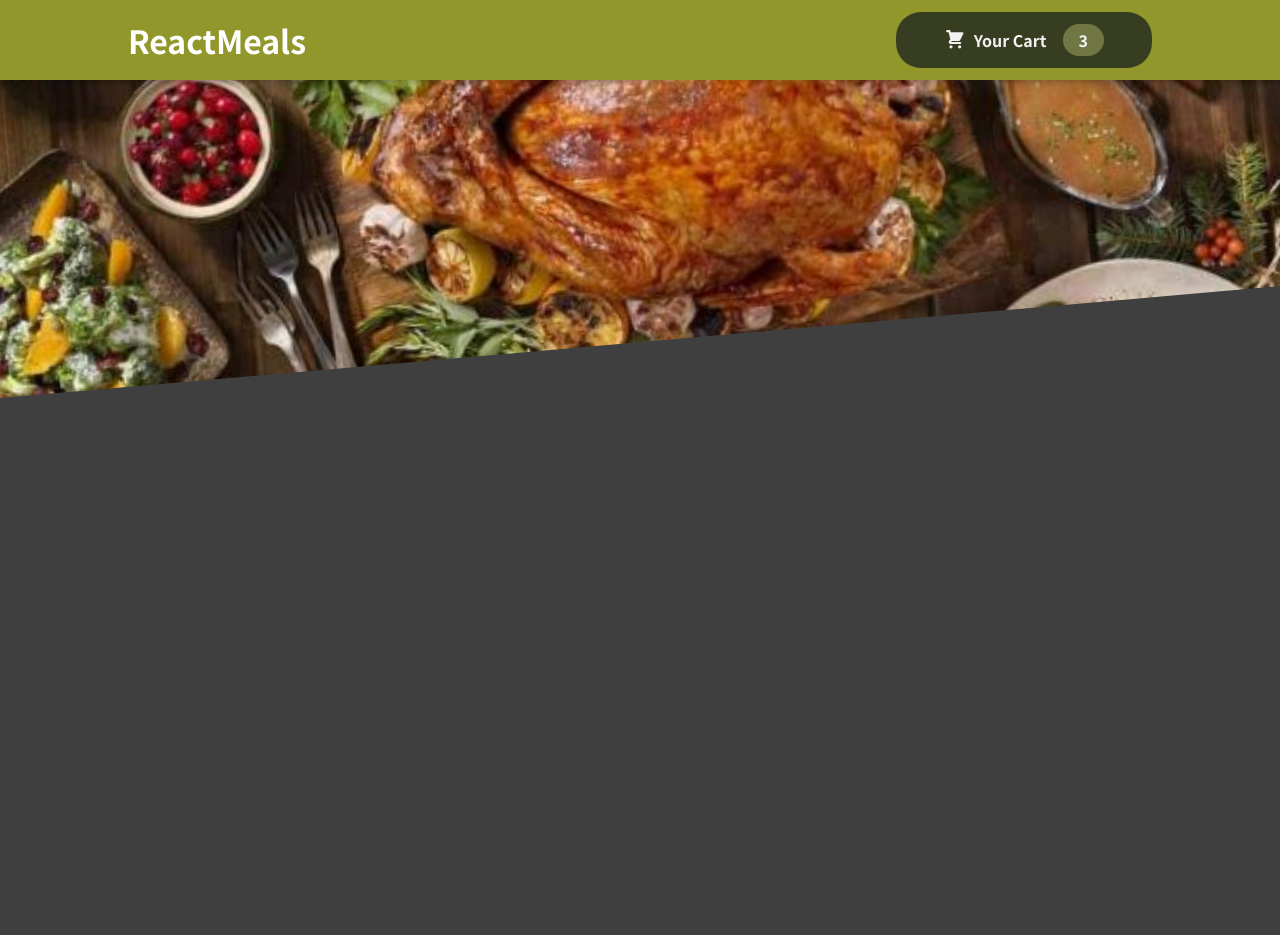
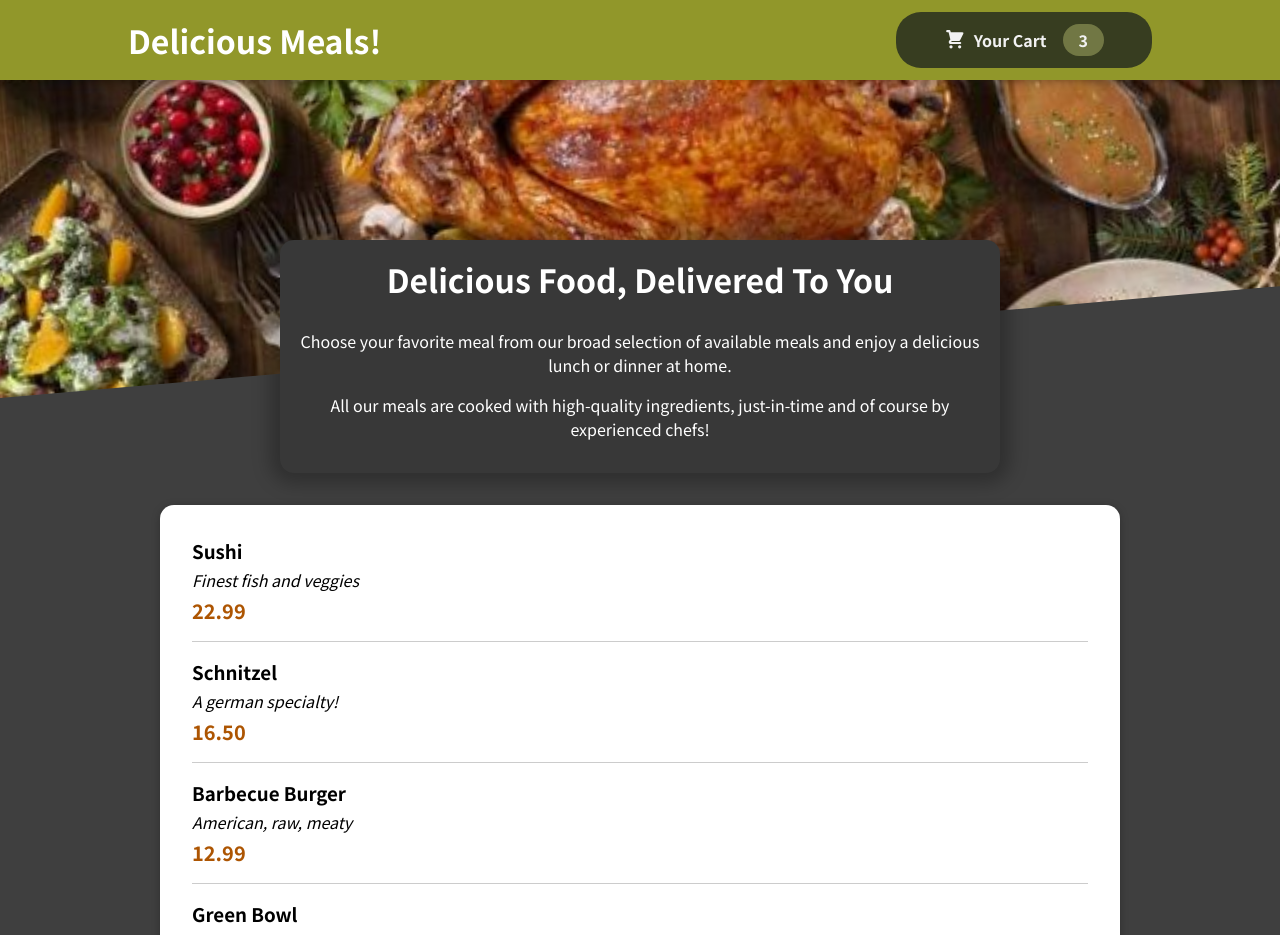
Before and after one commit to Isaac1th/React.js--Food-Order-App, a React (Create React App) app: page / in a window 1280 px wide. Shown: the top 935 px of the page. Before the commit the page ends 800 px from the top, so only its background shows below. Built offline with nearby package versions, Linux system fonts and the light colour scheme.

Commit message:
add components; MealItem, AvailableMeals, Meals

```diff
--- a/src/App.js
+++ b/src/App.js
@@ -1,10 +1,14 @@
 import React from "react";
 import Header from "./components/Layout/Header";
+import Meals from "./components/Meals/Meals";
 
 function App() {
   return (
     <React.Fragment>
       <Header />
+      <main>
+        <Meals />
+      </main>
     </React.Fragment>
   );
 }
--- a/src/components/Layout/Header.js
+++ b/src/components/Layout/Header.js
@@ -8,7 +8,7 @@ const Header = (props) => {
   return (
     <React.Fragment>
       <header className={classes.header}>
-        <h1>ReactMeals</h1>
+        <h1>Delicious Meals!</h1>
         <HeaderCartButton />
       </header>
       <div className={classes["main-image"]}>
--- /dev/null
+++ b/src/components/Meals/AvailableMeals.js
@@ -0,0 +1,51 @@
+import classes from "./AvailableMeals.module.css";
+import Card from "../UI/Card";
+import MealItem from "./MealItem/MealItem";
+
+const DUMMY_MEALS = [
+  {
+    id: "m1",
+    name: "Sushi",
+    description: "Finest fish and veggies",
+    price: 22.99,
+  },
+  {
+    id: "m2",
+    name: "Schnitzel",
+    description: "A german specialty!",
+    price: 16.5,
+  },
+  {
+    id: "m3",
+    name: "Barbecue Burger",
+    description: "American, raw, meaty",
+    price: 12.99,
+  },
+  {
+    id: "m4",
+    name: "Green Bowl",
+    description: "Healthy...and green...",
+    price: 18.99,
+  },
+];
+
+const AvailableMeals = () => {
+  const mealsList = DUMMY_MEALS.map((meal) => (
+    <MealItem
+      key={meal.id}
+      name={meal.name}
+      description={meal.description}
+      price={meal.price}
+    />
+  ));
+
+  return (
+    <section className={classes.meals}>
+      <Card>
+        <ul>{mealsList}</ul>
+      </Card>
+    </section>
+  );
+};
+
+export default AvailableMeals;
--- /dev/null
+++ b/src/components/Meals/AvailableMeals.module.css
@@ -0,0 +1,24 @@
+.meals {
+  max-width: 60rem;
+  width: 90%;
+  margin: 2rem auto;
+  animation: meals-appear 1s ease-out forwards;
+}
+
+.meals ul {
+  list-style: none;
+  margin: 0;
+  padding: 0;
+}
+
+@keyframes meals-appear {
+  from {
+    opacity: 0;
+    transform: translateY(3rem);
+  }
+
+  to {
+    opacity: 1;
+    transform: translateY(0);
+  }
+}
--- /dev/null
+++ b/src/components/Meals/MealItem/MealItem.js
@@ -0,0 +1,18 @@
+import classes from "./MealItem.module.css";
+
+const MealItem = (props) => {
+  const price = `${props.price.toFixed(2)}`;
+
+  return (
+    <li className={classes.meal}>
+      <div>
+        <h3>{props.name}</h3>
+        <div className={classes.description}>{props.description}</div>
+        <div className={classes.price}>{price}</div>
+      </div>
+      <div></div>
+    </li>
+  );
+};
+
+export default MealItem;
--- /dev/null
+++ b/src/components/Meals/MealItem/MealItem.module.css
@@ -0,0 +1,22 @@
+.meal {
+  display: flex;
+  justify-content: space-between;
+  margin: 1rem;
+  padding-bottom: 1rem;
+  border-bottom: 1px solid #ccc;
+}
+
+.meal h3 {
+  margin: 0 0 0.25rem 0;
+}
+
+.description {
+  font-style: italic;
+}
+
+.price {
+  margin-top: 0.25rem;
+  font-weight: bold;
+  color: #ad5502;
+  font-size: 1.25rem;
+}
--- /dev/null
+++ b/src/components/Meals/MealItem/MealItemForm.js
@@ -0,0 +1,3 @@
+const MealItemForm = (props) => {};
+
+export default MealItemForm;
--- /dev/null
+++ b/src/components/Meals/Meals.js
@@ -0,0 +1,14 @@
+import MealsSummary from "./MealsSummary";
+import AvailableMeals from "./AvailableMeals";
+import React from "react";
+
+const Meals = () => {
+  return (
+    <React.Fragment>
+      <MealsSummary />
+      <AvailableMeals />
+    </React.Fragment>
+  );
+};
+
+export default Meals;
--- /dev/null
+++ b/src/components/Meals/MealsSummary.js
@@ -0,0 +1,19 @@
+import classes from "./MealsSummary.module.css";
+
+const MealsSummary = () => {
+  return (
+    <section className={classes.summary}>
+      <h2>Delicious Food, Delivered To You</h2>
+      <p>
+        Choose your favorite meal from our broad selection of available meals
+        and enjoy a delicious lunch or dinner at home.
+      </p>
+      <p>
+        All our meals are cooked with high-quality ingredients, just-in-time and
+        of course by experienced chefs!
+      </p>
+    </section>
+  );
+};
+
+export default MealsSummary;
--- /dev/null
+++ b/src/components/Meals/MealsSummary.module.css
@@ -0,0 +1,18 @@
+.summary {
+  text-align: center;
+  max-width: 45rem;
+  width: 90%;
+  margin: auto;
+  margin-top: -10rem;
+  position: relative;
+  background-color: #383838;
+  color: white;
+  border-radius: 14px;
+  padding: 1rem;
+  box-shadow: 0 1px 18px 10px rgba(0, 0, 0, 0.25);
+}
+
+.summary h2 {
+  font-size: 2rem;
+  margin-top: 0;
+}
--- /dev/null
+++ b/src/components/UI/Card.js
@@ -0,0 +1,7 @@
+import classes from "./Card.module.css";
+
+const Card = (props) => {
+  return <div className={classes.card}>{props.children}</div>;
+};
+
+export default Card;
--- /dev/null
+++ b/src/components/UI/Card.module.css
@@ -0,0 +1,6 @@
+.card {
+  padding: 1rem;
+  box-shadow: 0 2px 8px rgba(0, 0, 0, 0.25);
+  border-radius: 14px;
+  background-color: white;
+}
```
Also changed, not shown: 2 other files (tests, documents, lock files or other folders).
